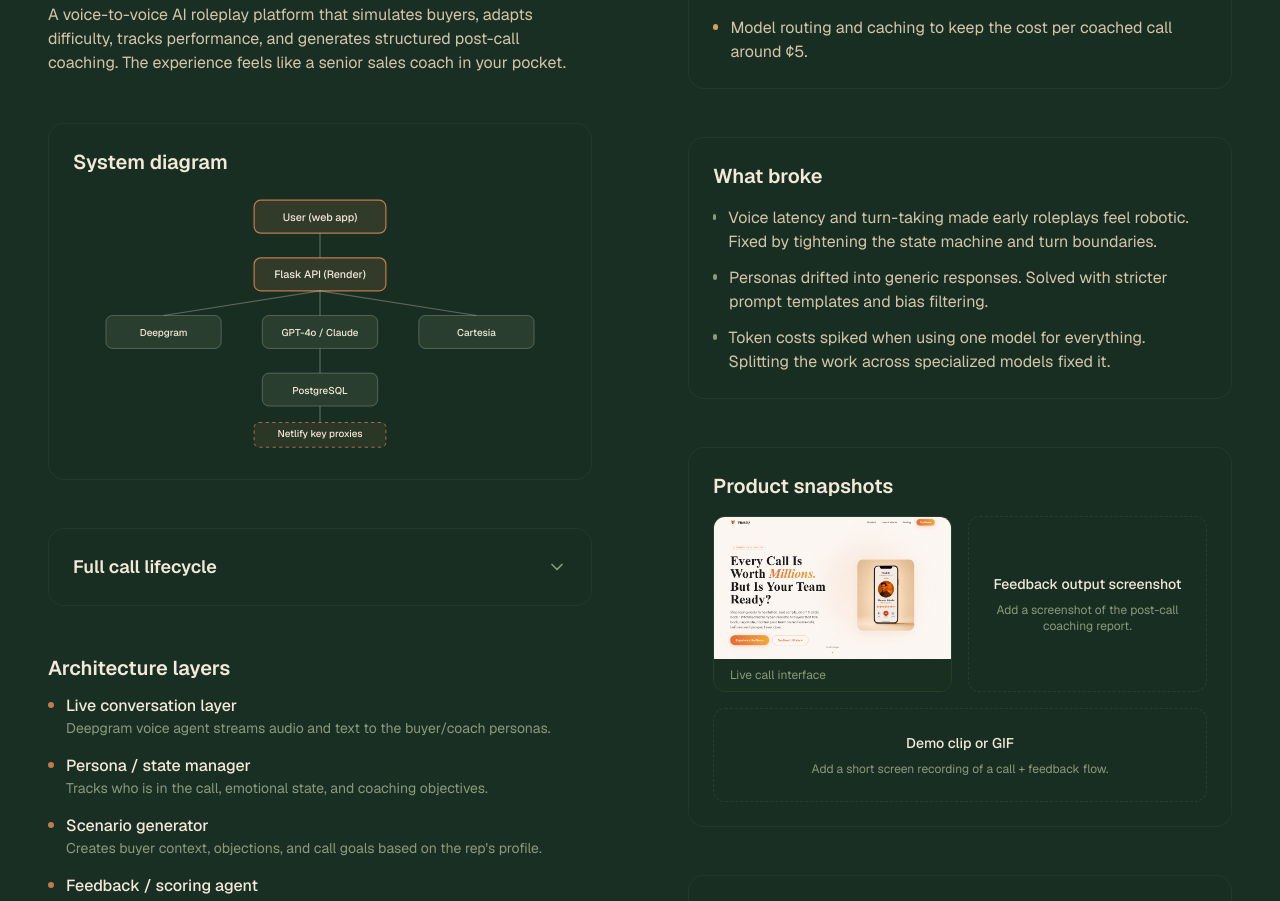
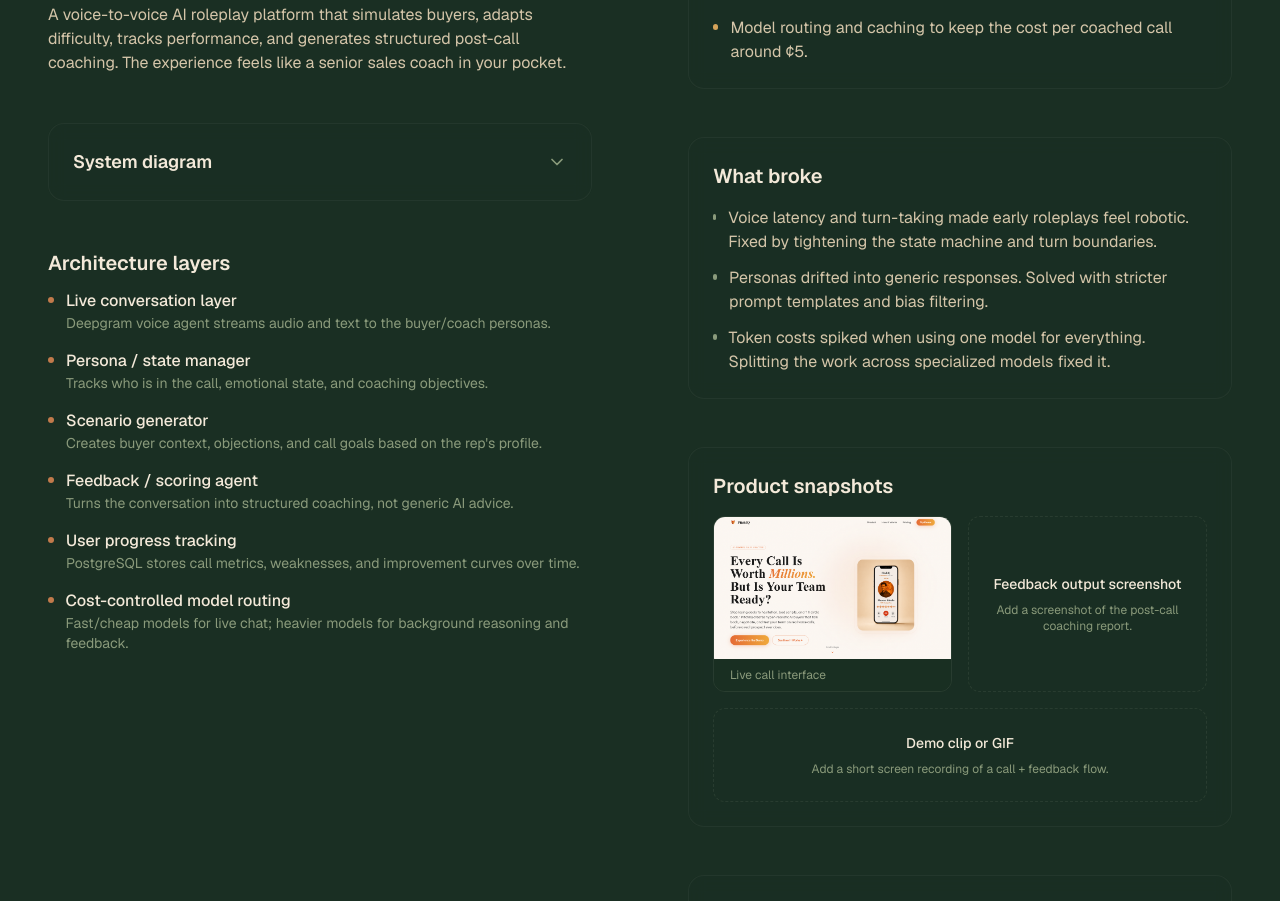
Before and after one commit to CasonL/CasonsPortfolio, a Next.js app: page /technical in a window 1280 px wide. Shown: the part 3953-4854 px from the top of the page. Built offline with nearby package versions, Linux system fonts and the light colour scheme.

Commit message:
Replace system diagram with full call lifecycle, add fog background

```diff
--- a/app/technical/components/CollapsibleDiagram.tsx
+++ b/app/technical/components/CollapsibleDiagram.tsx
@@ -40,11 +40,20 @@ export function CollapsibleDiagram({
             className="overflow-hidden"
           >
             <div className="px-6 pb-6">
-              <img
-                src={src}
-                alt={alt}
-                className="w-full rounded-xl border border-border/60"
-              />
+              <div className="relative overflow-hidden rounded-xl border border-border/60">
+                <div
+                  className="pointer-events-none absolute inset-0 -z-10 opacity-30"
+                  style={{
+                    background:
+                      "radial-gradient(circle at 50% 40%, rgba(243, 233, 217, 0.6), rgba(193, 122, 75, 0.15) 40%, transparent 75%)",
+                  }}
+                />
+                <img
+                  src={src}
+                  alt={alt}
+                  className="relative z-10 w-full"
+                />
+              </div>
               <p className="mt-4 text-sm text-sage-500">
                 Full call lifecycle for PitchIQ: user setup, WebSocket connection, Deepgram voice agent, model routing, state tracking, and post-call feedback.
               </p>
--- a/app/technical/sections/TechArchitecture.tsx
+++ b/app/technical/sections/TechArchitecture.tsx
@@ -39,42 +39,9 @@ export function TechArchitecture() {
               </p>
             </div>
 
-            <div className="mb-12 rounded-2xl border border-border/40 bg-forest-900/60 p-6 backdrop-blur-sm">
-              <h3 className="mb-4 text-xl font-semibold text-cream-100">System diagram</h3>
-              <svg viewBox="0 0 600 320" className="w-full" aria-label="PitchIQ architecture diagram">
-                <rect x="220" y="10" width="160" height="40" rx="8" fill="rgba(193,122,75,0.15)" stroke="#c17a4b" strokeWidth="1.5" />
-                <text x="300" y="35" textAnchor="middle" fill="#f3e9d9" fontSize="13" fontWeight="500">User (web app)</text>
-
-                <rect x="220" y="80" width="160" height="40" rx="8" fill="rgba(193,122,75,0.15)" stroke="#c17a4b" strokeWidth="1.5" />
-                <text x="300" y="105" textAnchor="middle" fill="#f3e9d9" fontSize="13" fontWeight="500">Flask API (Render)</text>
-
-                <rect x="40" y="150" width="140" height="40" rx="8" fill="rgba(243,233,217,0.08)" stroke="#f3e9d9" strokeWidth="1" strokeOpacity="0.3" />
-                <text x="110" y="175" textAnchor="middle" fill="#f3e9d9" fontSize="12" fontWeight="500">Deepgram</text>
-
-                <rect x="230" y="150" width="140" height="40" rx="8" fill="rgba(243,233,217,0.08)" stroke="#f3e9d9" strokeWidth="1" strokeOpacity="0.3" />
-                <text x="300" y="175" textAnchor="middle" fill="#f3e9d9" fontSize="12" fontWeight="500">GPT-4o / Claude</text>
-
-                <rect x="420" y="150" width="140" height="40" rx="8" fill="rgba(243,233,217,0.08)" stroke="#f3e9d9" strokeWidth="1" strokeOpacity="0.3" />
-                <text x="490" y="175" textAnchor="middle" fill="#f3e9d9" fontSize="12" fontWeight="500">Cartesia</text>
-
-                <rect x="230" y="220" width="140" height="40" rx="8" fill="rgba(243,233,217,0.08)" stroke="#f3e9d9" strokeWidth="1" strokeOpacity="0.3" />
-                <text x="300" y="245" textAnchor="middle" fill="#f3e9d9" fontSize="12" fontWeight="500">PostgreSQL</text>
-
-                <rect x="220" y="280" width="160" height="30" rx="6" fill="rgba(193,122,75,0.1)" stroke="#c17a4b" strokeWidth="1" strokeDasharray="4 4" />
-                <text x="300" y="298" textAnchor="middle" fill="#f3e9d9" fontSize="12" fontWeight="500">Netlify key proxies</text>
-
-                <line x1="300" y1="50" x2="300" y2="80" stroke="#f3e9d9" strokeOpacity="0.3" strokeWidth="1.5" />
-                <line x1="300" y1="120" x2="110" y2="150" stroke="#f3e9d9" strokeOpacity="0.3" strokeWidth="1.5" />
-                <line x1="300" y1="120" x2="300" y2="150" stroke="#f3e9d9" strokeOpacity="0.3" strokeWidth="1.5" />
-                <line x1="300" y1="120" x2="490" y2="150" stroke="#f3e9d9" strokeOpacity="0.3" strokeWidth="1.5" />
-                <line x1="300" y1="190" x2="300" y2="220" stroke="#f3e9d9" strokeOpacity="0.3" strokeWidth="1.5" />
-                <line x1="300" y1="260" x2="300" y2="280" stroke="#f3e9d9" strokeOpacity="0.3" strokeWidth="1.5" />
-              </svg>
-            </div>
-
             <div className="mb-12">
               <CollapsibleDiagram
-                title="Full call lifecycle"
+                title="System diagram"
                 src="/pitchiq_full_call_lifecycle.png"
                 alt="PitchIQ full call lifecycle diagram"
               />
```
